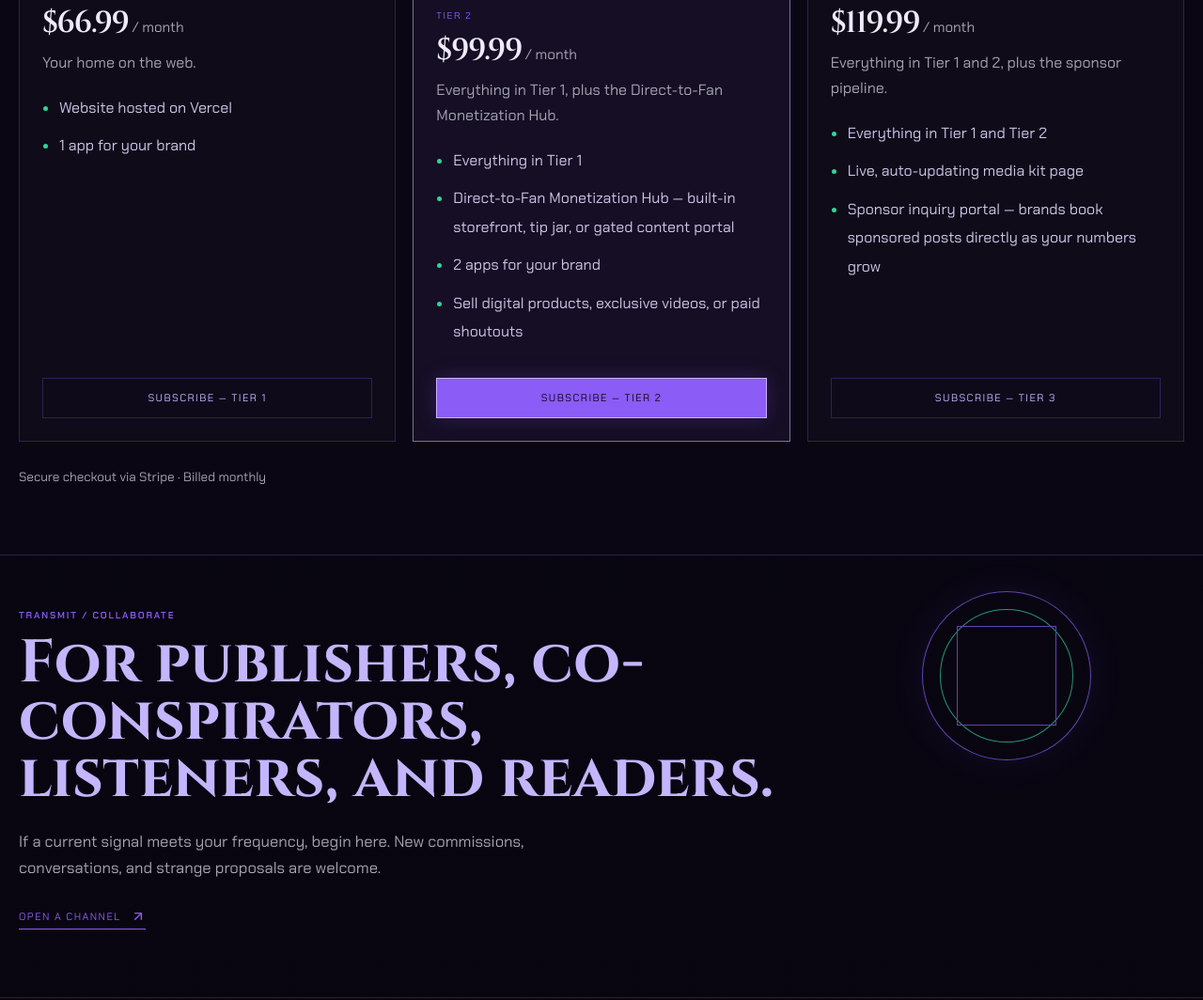
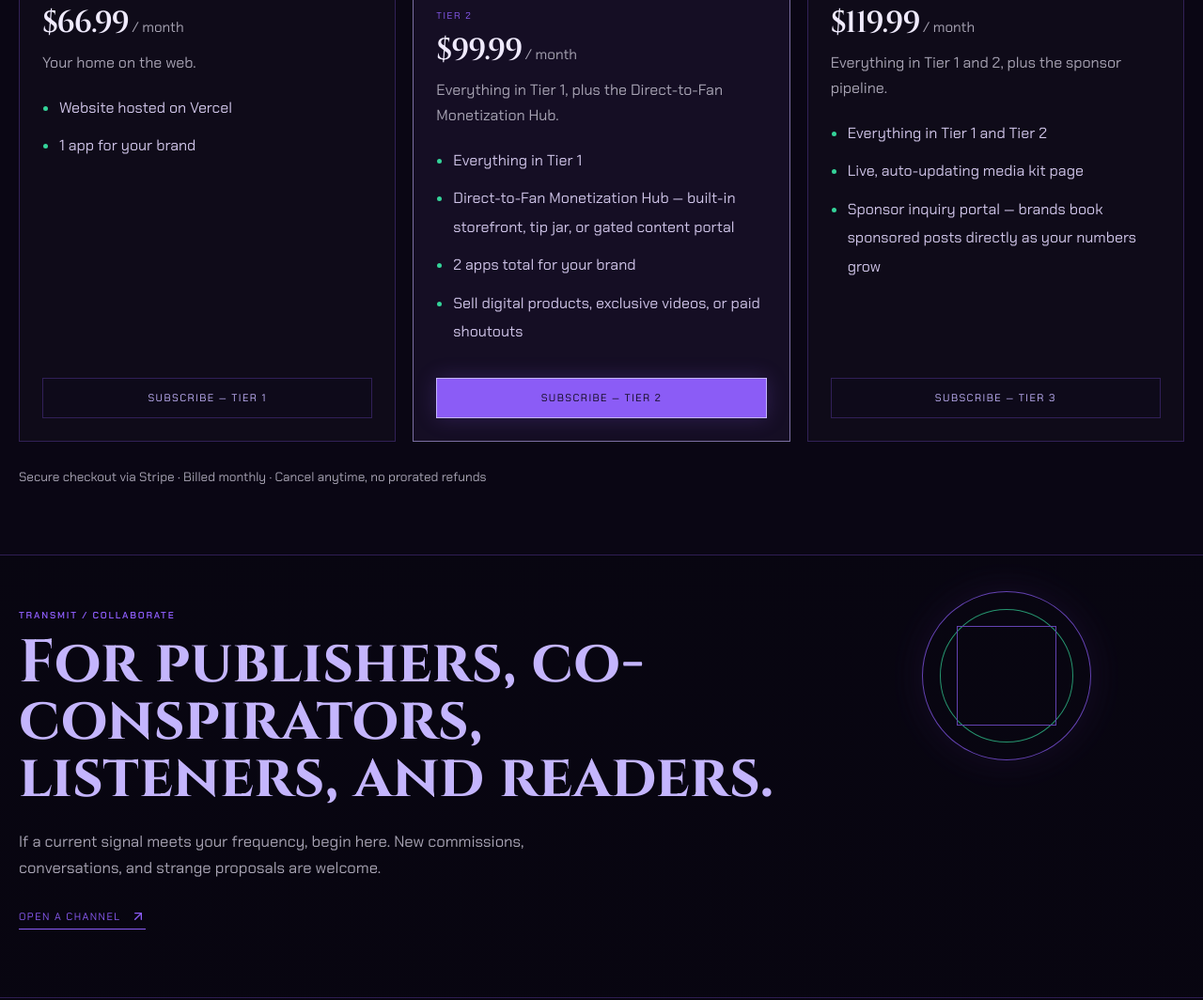
Before and after one commit to anthonyrenecastro-create/the-seers-sight-01, a website: page index.html in a window 1280 px wide. Shown: the part 4408-5472 px from the top of the page at 94% size. Drawn offline with Linux system fonts and the light colour scheme.

Commit message:
Persona: Tier 2 says 2 apps total; add cancel-anytime terms

```diff
--- a/index.html
+++ b/index.html
@@ -325,7 +325,7 @@
                 <ul class="tier-features">
                   <li>Everything in Tier 1</li>
                   <li>Direct-to-Fan Monetization Hub — built-in storefront, tip jar, or gated content portal</li>
-                  <li>2 apps for your brand</li>
+                  <li>2 apps total for your brand</li>
                   <li>Sell digital products, exclusive videos, or paid shoutouts</li>
                 </ul>
                 <a class="tier-button tier-button-featured" href="https://buy.stripe.com/aFacN78cwe3l8Iuexr18c0z" target="_blank" rel="noreferrer">Subscribe — Tier 2</a>
@@ -344,7 +344,7 @@
               </article>
             </div>
 
-            <p class="persona-note">Secure checkout via Stripe · Billed monthly</p>
+            <p class="persona-note">Secure checkout via Stripe · Billed monthly · Cancel anytime, no prorated refunds</p>
           </div>
         </section>
 
```
